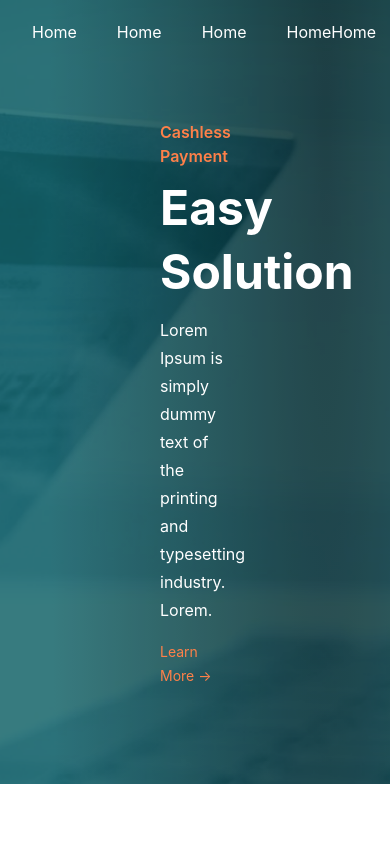
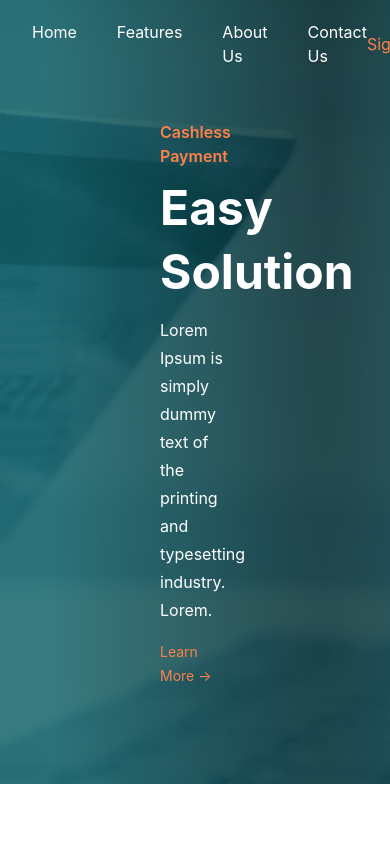
Before and after one commit to masudrana2779/keptocash, a Next.js app: page / in a window 390 px wide. Shown: the top 844 px of the page. Built offline with nearby package versions, Linux system fonts and the light colour scheme.

Commit message:
try to done all design witout responsive

```diff
--- a/components/Header/index.tsx
+++ b/components/Header/index.tsx
@@ -8,6 +8,7 @@ const Header = () => {
         <div className="container mx-auto px-4">
           <div className="flex gap-x-4">
             <div className="">
+              <Link href={"/"}>
                 <div className="flex">
                   <Image
                     src={"/assets/images/Logo.png"}
@@ -16,31 +17,34 @@ const Header = () => {
                     alt={"Logo"}
                   />
                 </div>
+              </Link>
             </div>
             <div className="w-full flex items-center">
               <div className="w-full justify-center mr-auto text-white flex">
                 <ul className="flex gap-x-10">
                   <li>
-                    <Link href={"#"}>Home</Link>
+                    <Link href={"/"}>Home</Link>
                   </li>
                   <li>
-                    <Link href={"#"}>Home</Link>
+                    <Link href={"/features"}>Features</Link>
                   </li>
                   <li>
-                    <Link href={"#"}>Home</Link>
+                    <Link href={"/about-us"}>About Us</Link>
                   </li>
                   <li>
-                    <Link href={"#"}>Home</Link>
+                    <Link href={"/contact-us"}>Contact Us</Link>
                   </li>
                 </ul>
               </div>
               <div className="w-56 justify-center text-white flex">
                 <ul className="flex gap-x-10">
                   <li>
-                    <Link href={"#"}>Home</Link>
+                    <Link href={"/signup"} className="text-brand-600">
+                      Signup
+                    </Link>
                   </li>
                   <li>
-                    <Link href={"#"}>Home</Link>
+                    <span className="cursor-pointer">English</span>
                   </li>
                 </ul>
               </div>
```
Lines whose indentation alone changed are shown as unchanged.
